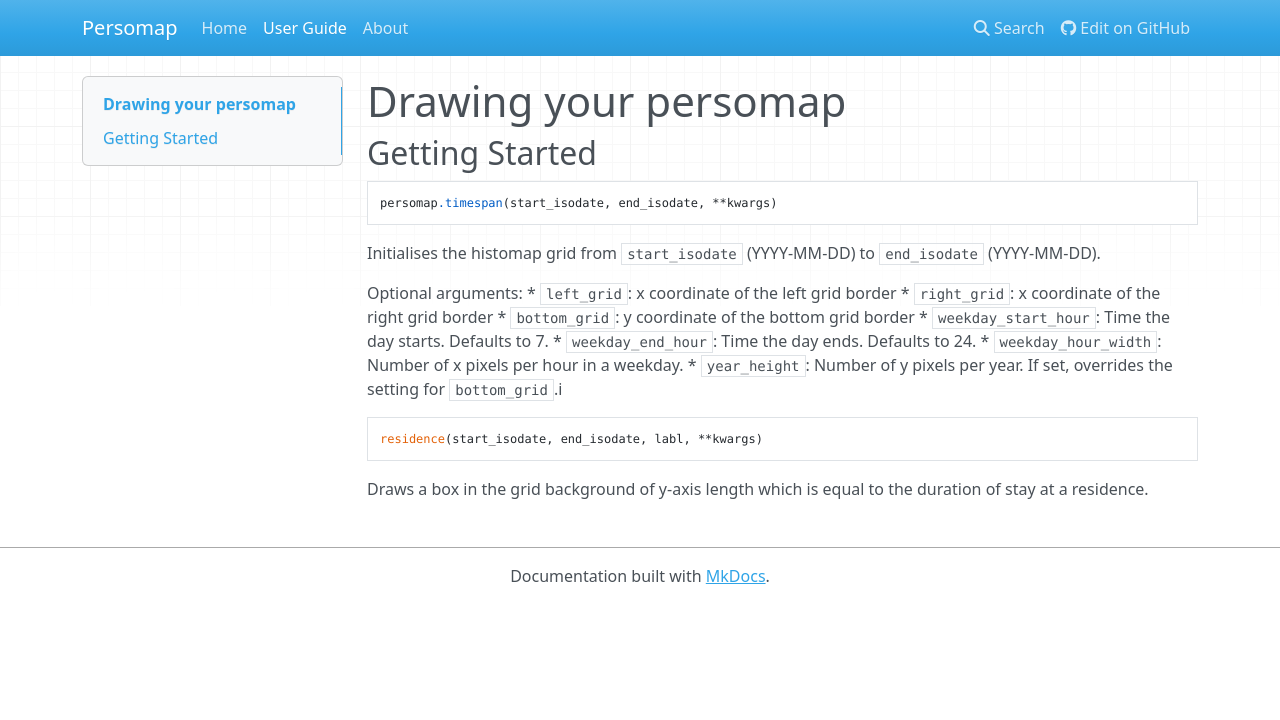
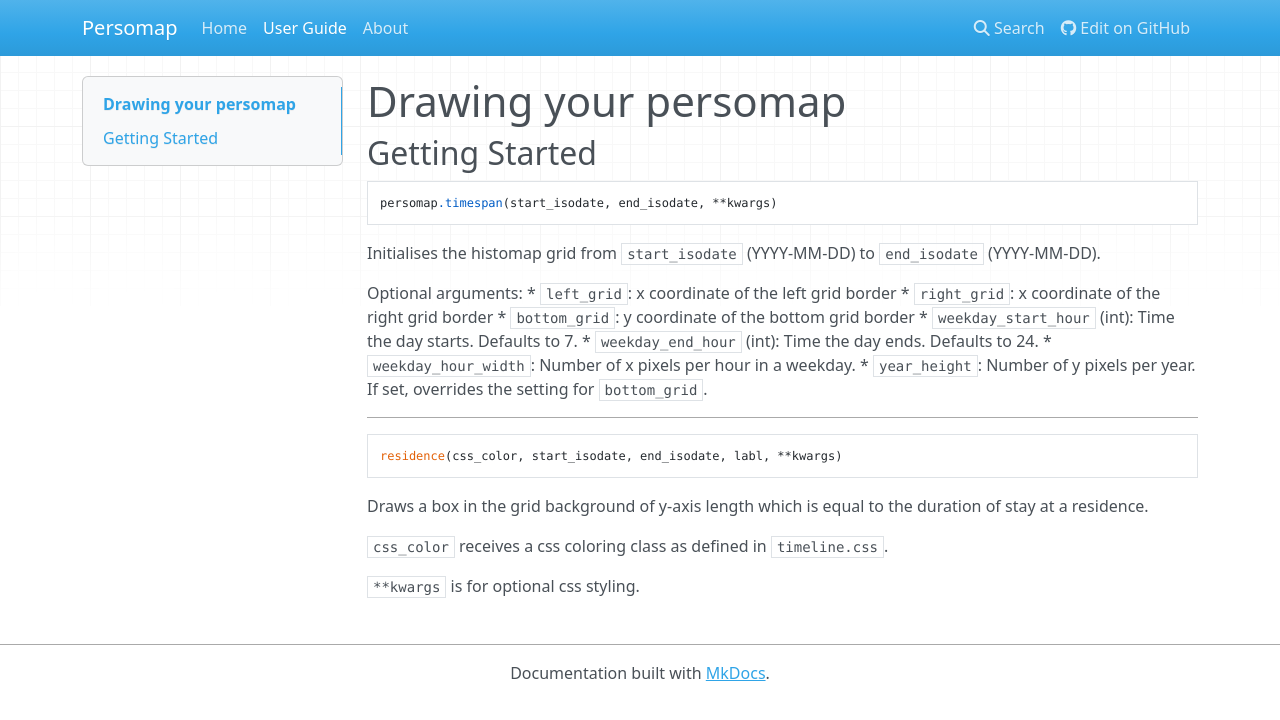
Before and after one commit to devotees/biograph, an MkDocs documentation site: the page built from docs/user-guide.md, in a window 1280 px wide. Shown: the top 720 px of the page. Built offline with MkDocs 1.6.1, drawn with Linux system fonts in a browser that asks for light colours; nearby versions of some CDN libraries; old or Windows-style settings are respelled for this version of MkDocs.

Commit message:
Add some docs.

````diff
--- a/docs/user-guide.md
+++ b/docs/user-guide.md
@@ -8,15 +8,21 @@ persomap.timespan(start_isodate, end_isodate, **kwargs)
 Initialises the histomap grid from `start_isodate` (YYYY-MM-DD) to `end_isodate` (YYYY-MM-DD).
 
 Optional arguments:
-    * `left_grid`: x coordinate of the left grid border
-    * `right_grid`: x coordinate of the right grid border
-    * `bottom_grid`: y coordinate of the bottom grid border
-    * `weekday_start_hour`: Time the day starts. Defaults to 7.
-    * `weekday_end_hour`: Time the day ends. Defaults to 24.
-    * `weekday_hour_width`: Number of x pixels per hour in a weekday.
-    * `year_height`: Number of y pixels per year. If set, overrides the setting for `bottom_grid`.i
+* `left_grid`: x coordinate of the left grid border
+* `right_grid`: x coordinate of the right grid border
+* `bottom_grid`: y coordinate of the bottom grid border
+* `weekday_start_hour` (int): Time the day starts. Defaults to 7.
+* `weekday_end_hour` (int): Time the day ends. Defaults to 24.
+* `weekday_hour_width`: Number of x pixels per hour in a weekday.
+* `year_height`: Number of y pixels per year. If set, overrides the setting for `bottom_grid`.
+
+---
 
 ```
-residence(start_isodate, end_isodate, labl, **kwargs)
+residence(css_color, start_isodate, end_isodate, labl, **kwargs)
 ```
 Draws a box in the grid background of y-axis length which is equal to the duration of stay at a residence.
+
+`css_color` receives a css coloring class as defined in `timeline.css`.
+
+`**kwargs` is for optional css styling.
````
